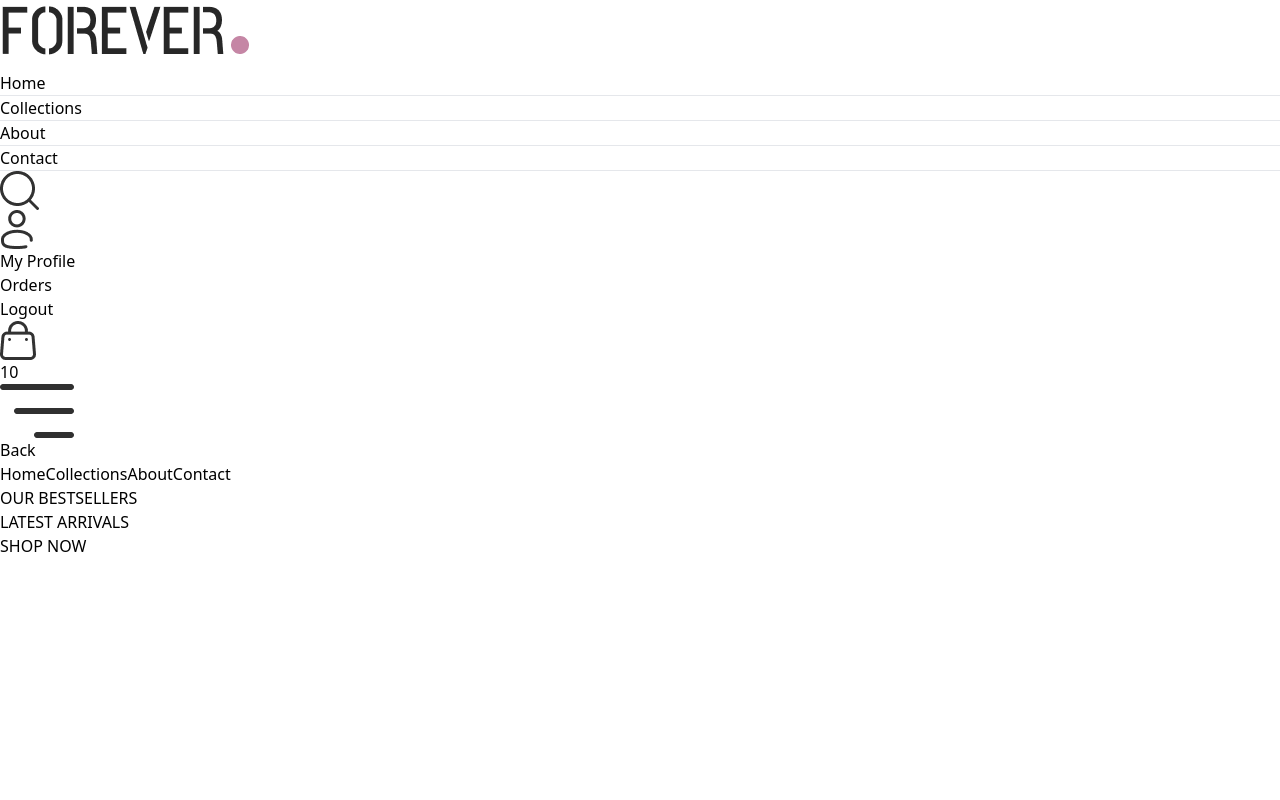
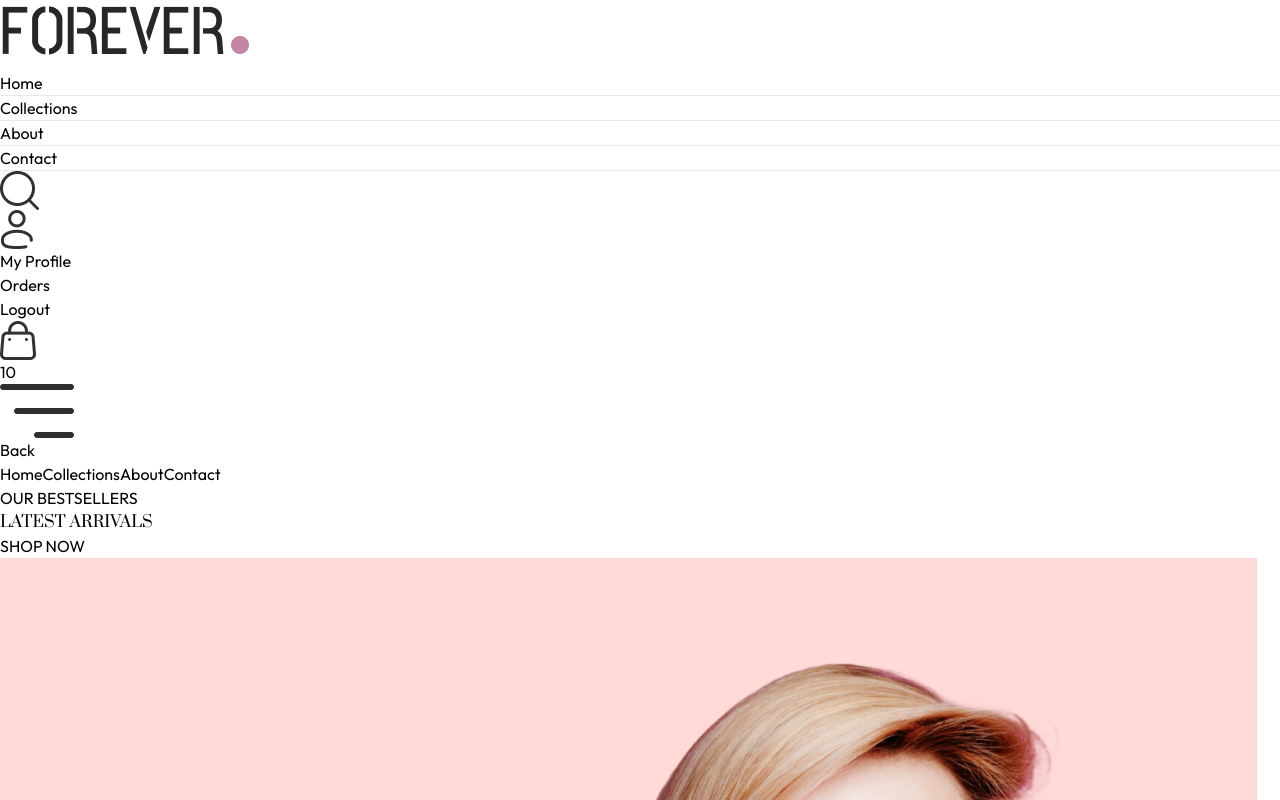
Before and after one commit to shubham7408/Ecommerce-Website, a React (Vite) app in the folder Front-end/: page / in a window 1280 px wide. Shown: the top 800 px of the page. Built offline with nearby package versions, Linux system fonts and the light colour scheme.

Commit message:
Added the context and mounted it

```diff
--- a/Front-end/src/components/Hero.jsx
+++ b/Front-end/src/components/Hero.jsx
@@ -1,6 +1,8 @@
+import {assets} from "../assets/frontend_assets/assets"
+
 const Hero = () => {
   return (
-    <div className="flex flex-col sm:flex-row border border-gray-400 rounded-2xl">
+    <div className="flex flex-col sm:flex-row border border-gray-400">
       {/* Hero Left */}
       <div className="w-full sm:w-1/2 flex items-center justify-center py-10 sm:py-0">
         <div className="text-[#414141]">
@@ -8,13 +10,16 @@
                 <p className="w-8 md:w-11 h-[2px] bg-[#414141]"></p>
                 <p className="font-meduim text-sm md:text-base">OUR BESTSELLERS</p>
             </div>
-            <h1 className="text-3xl sm:py-3 lg:text-5xl leading-relaxed">LATEST ARRIVALS</h1>
+            <h1 className="prata-regular text-3xl sm:py-3 lg:text-5xl leading-relaxed">LATEST ARRIVALS</h1>
             <div className="flex item center gap-2">
                 <p className="font-semibold text-sm md:text-base">SHOP NOW</p>
                 <p className="w-8 md:w-11 h-[1px] bg-[#414141]"></p>
             </div>
         </div>
       </div>
+      {/* {HEro right side} */}
+      <img className="w-full sm:w-1/2" src={assets.hero_img} alt="hero image" />
+
     </div>
   );
 };
--- /dev/null
+++ b/Front-end/src/components/LatestCollections.jsx
@@ -0,0 +1,21 @@
+// eslint-disable-next-line no-unused-vars
+import React, { useContext } from 'react'
+import { ShopContext } from "../context/ShopContext"
+
+const LatestCollections = () => {
+
+    const { products } = useContext(ShopContext);
+
+    console.log(products);
+
+
+  return (
+    <div>
+
+
+
+    </div>
+  )
+}
+
+export default LatestCollections
--- /dev/null
+++ b/Front-end/src/context/ShopContext.jsx
@@ -0,0 +1,25 @@
+/* eslint-disable react/prop-types */
+import { createContext } from 'react';
+import {products} from "../assets/frontend_assets/assets"
+
+// eslint-disable-next-line react-refresh/only-export-components
+export const ShopContext = createContext();
+
+
+const ShopContextProvider = (props) => {
+
+    const currency = '$';
+    const delivey_fee = 10;
+
+    const value = {
+        products,currency,delivey_fee
+    }
+
+    return (
+        <ShopContext.Provider value={value}>
+            {props.children}
+        </ShopContext.Provider>
+    )
+}
+
+export default ShopContextProvider;
--- a/Front-end/src/index.css
+++ b/Front-end/src/index.css
@@ -1,3 +1,5 @@
+@import url('https://fonts.googleapis.com/css2?family=Outfit:wght@100..900&family=Prata&display=swap');
+
 @tailwind base;
 @tailwind components;
 @tailwind utilities;
@@ -6,3 +8,13 @@
 a.active hr{
     display: block;
 }
+
+*{
+    font-family: Outfit;
+}
+
+.prata-regular {
+    font-family: "Prata", serif;
+    font-weight: 400;
+    font-style: normal;
+  }
--- a/Front-end/src/pages/Home.jsx
+++ b/Front-end/src/pages/Home.jsx
@@ -1,9 +1,11 @@
 import Hero from "../components/Hero"
+import LatestCollections from "../components/LatestCollections"
 
 const Home = () => {
   return (
     <div>
       <Hero/>
+      <LatestCollections/>
     </div>
   )
 }
```
Also changed, not shown: Front-end/src/main.jsx (+5 -2 lines).
